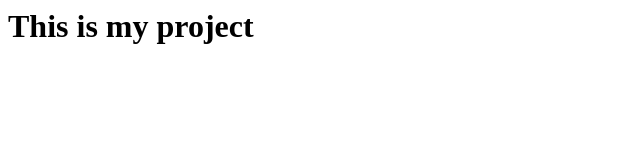
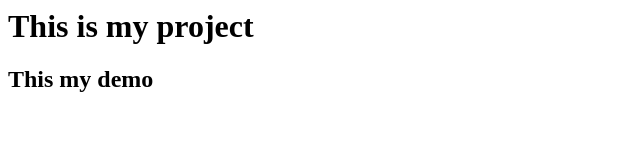
Before and after one commit to Dip1996-code/GitDemo, a plain HTML site: page Index.html in a window 1280 px wide. Shown: the whole page, without its empty margins (0-640 px from the left). Drawn offline with Linux system fonts and the light colour scheme.

Commit message:
Update Index.html

```diff
--- a/Index.html
+++ b/Index.html
@@ -1 +1,2 @@
 <h1>This is my project</h1>
+<h2>This my demo</h2>
```
